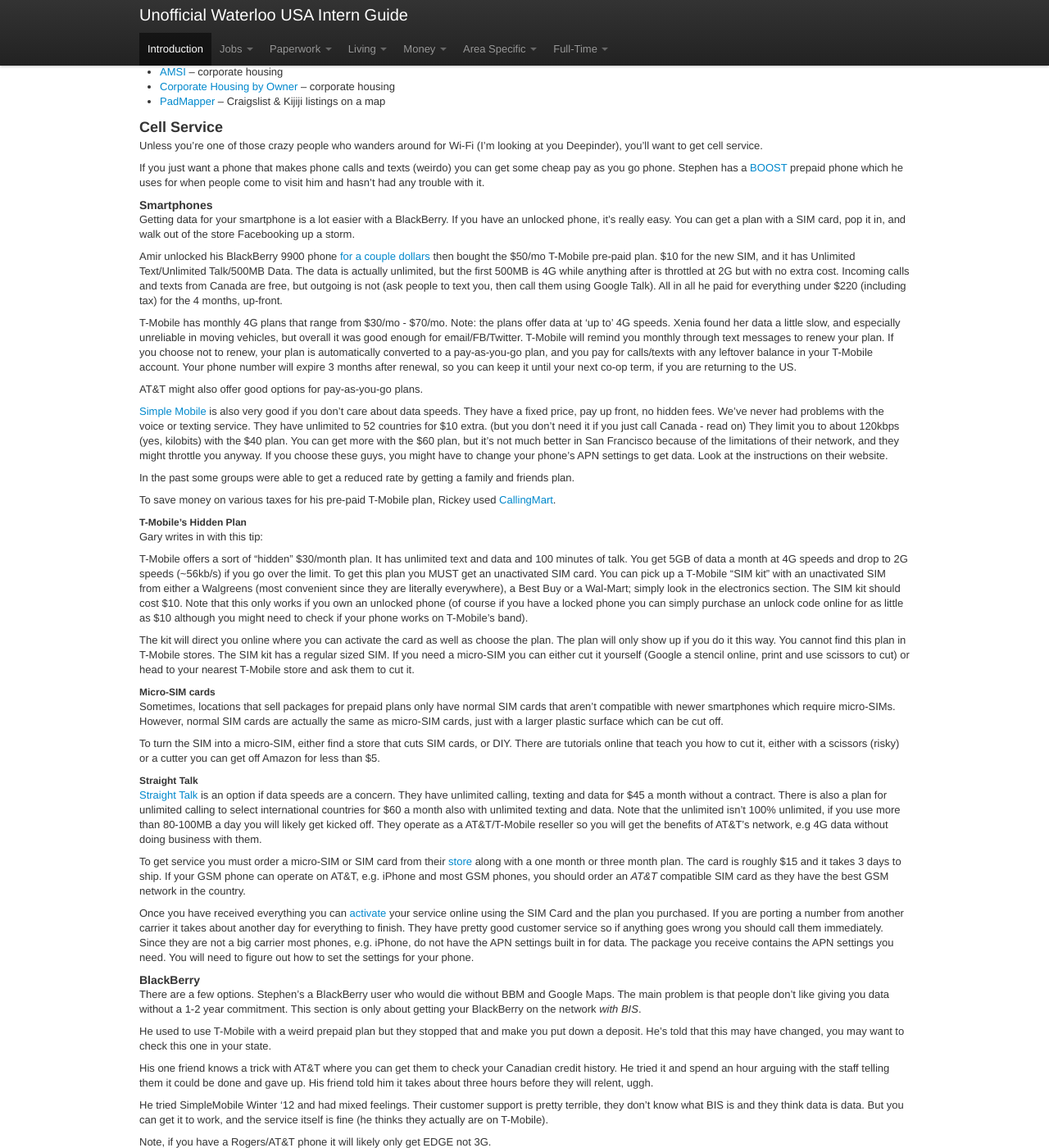
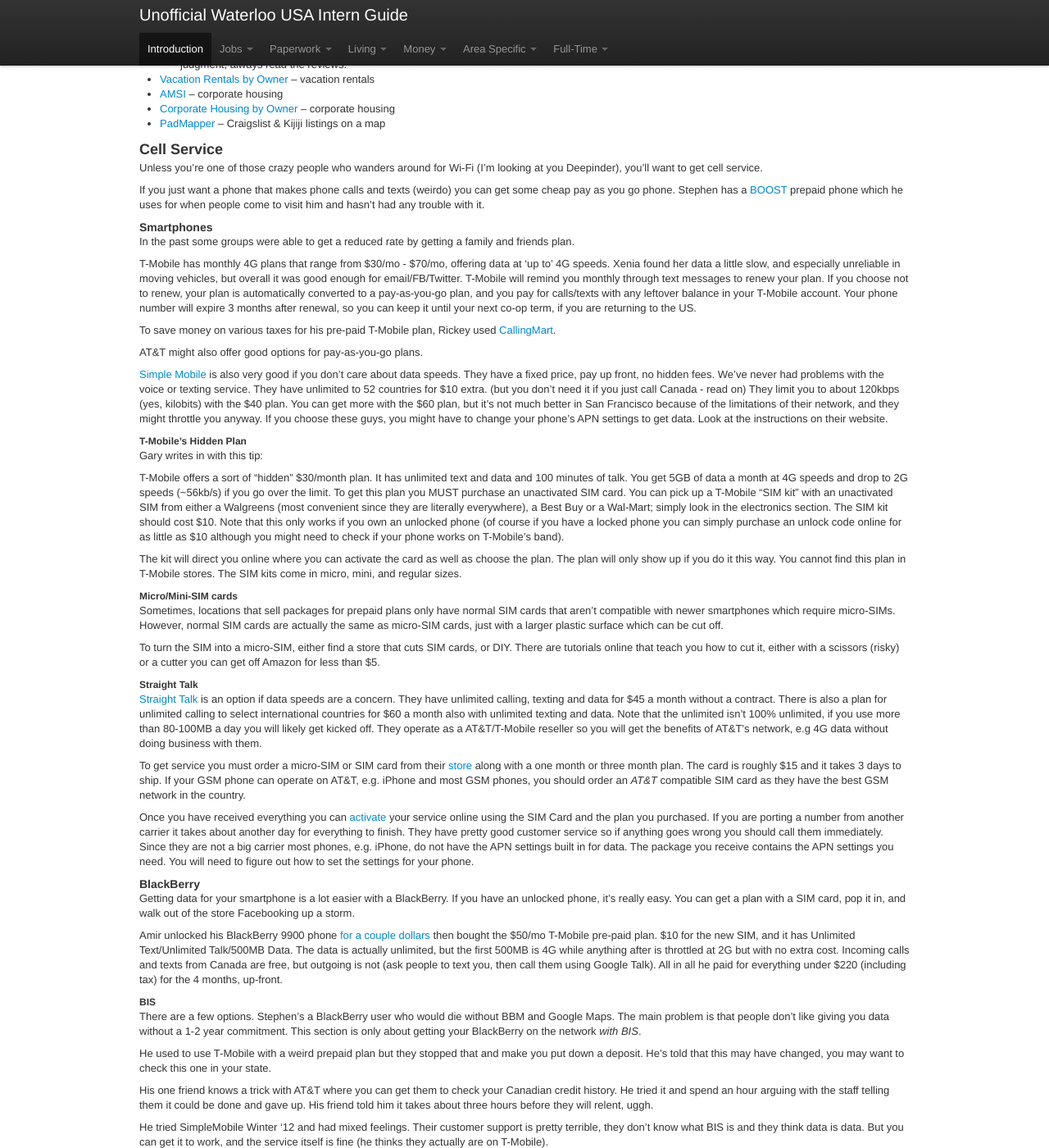
Before and after one commit to sholiday/Unofficial-Waterloo-USA-Intern-Guide, a Jekyll site: the page built from index.markdown, in a window 1280 px wide and 1400 px high, scrolled down 3635 px. Shown: the whole window at 82% size. Built offline with Jekyll 4.4.1, drawn with Linux system fonts in a browser that asks for light colours; nearby versions of some CDN libraries; Markdown is read by kramdown in place of the engine named in the settings; some of the changed text lies outside the part shown.

Commit message:
Refactored a few suggestions in the phone category

```diff
--- a/index.markdown
+++ b/index.markdown
@@ -83,12 +83,12 @@ Some of us have done it without trouble successfully.
 ### Pay
 Ask the pay in the interview. There is no reason not to. If they give you some
 '*competitive pay*' ask them in an email before you accept their offer.
-'*Competitive pay*' can range from $25/hr - $45/hr with or without housing and
+'*competitive pay*' can range from $25/hr - $45/hr with or without housing and
 plane tickets.
 
 The
 [Intern Project](http://internproject.io/choosing-an-internship/dont-take-your-highest-paying-offer/)
-has a recent blog post about `average` pay rates, whatever that means.
+has a recent blog post about 'average' pay rates, whatever that means.
 
 <section id="Jobs-Relocation" />
 ### Relocation
@@ -149,13 +148,16 @@ Don't call it a job or say you are working! The J-1 visa status is not meant for
 a poor little intern *training* in the United States!
 
 Some prefer keeping all the above as a digital copy in my Dropbox/Google Docs so
-they have instant access to them just in case I lose anything.
+they have instant access to them just in case they lose anything.
 
 If you are a US citizen, some of the above do not apply to you.
 Make sure you have your US passport, health insurance card, and boarding pass.
 
-If you get the stamp in your passport, that's how you know you did it right. This is changing / has changed: I-94's are [online](https://i94.cbp.dhs.gov/I94/request.html) / supposed to be online. Depending where you land, they may or may not have instituted online-only I-94's.
+I-94's are are [online](https://i94.cbp.dhs.gov/I94/request.html) / supposed to be online.
+Sometimes, you'll get the stamp in your passport, and will know you did it right.
+Depending where you land, they may or may not have instituted online-only I-94's.
 
+TODO: this should be moved to an "airports/flying" section
 If you are on a connection flight it doesn't hurt to ask the person at the gate
 waiting area to double-check your connection flight. Amir found out he would miss his connection flight -- Delta airlines reroute his flight for free and he was bumped to first class and also got to San Francisco earlier than he would've even without the delay.
 
@@ -262,14 +268,14 @@ would be a good roommate for your style.
   off walking around the area and asking every hotel about their rates.
 
 *Vacation Rentals* or *Corporate Housing* work well for our 4-month terms.
-Some websites I've used are:
+Some websites we've used successfully are:
 
 * [Airbnb Sublets](http://www.airbnb.com/sublets) -- monthly vacation rentals
 * [Airbnb](http://www.airbnb.com/) -- nightly vacation rentals
 
   * Good for when you're unable to move in for a couple of days, especially in
     the SF Bay Area. Typically cheaper than a hotel. Use common sense and good
-    judgement, always read the reviews.
+    judgment, always read the reviews.
 
 * [Vacation Rentals by Owner](http://vrbo.com) -- vacation rentals
 * [AMSI](http://www.amsires.com/) -- corporate housing
@@ -289,14 +295,11 @@ for when people come to visit him and hasn't had any trouble with it.
 
 <section id="Living-CellService-Smartphones" />
 #### Smartphones
-Getting data for your smartphone is a lot easier with a BlackBerry.
-If you have an unlocked phone, it's really easy. You can get a plan with a SIM
-card, pop it in, and walk out of the store Facebooking up a storm.
+In the past some groups were able to get a reduced rate by getting a family
+and friends plan.
 
-Amir unlocked his BlackBerry 9900 phone [for a couple dollars](http://freemyblackberry.com/index.php) then bought the $50/mo T-Mobile pre-paid plan. $10 for the new SIM, and it has Unlimited Text/Unlimited Talk/500MB Data. The data is actually unlimited, but the first 500MB is 4G while anything after is throttled at 2G but with no extra cost. Incoming calls and texts from Canada are free, but outgoing is not (ask people to text you, then call them using Google Talk). All in all he paid for everything under $220 (including tax) for the 4 months, up-front.
-
-T-Mobile has monthly 4G plans that range from $30/mo - $70/mo. Note: the plans
-offer data at 'up to' 4G speeds. Xenia found her data a little slow, and
+T-Mobile has monthly 4G plans that range from $30/mo - $70/mo, offering data
+at 'up to' 4G speeds. Xenia found her data a little slow, and
 especially unreliable in moving vehicles, but overall it was good enough for
 email/FB/Twitter. T-Mobile will remind you monthly through text messages to
 renew your plan. If you choose not to renew, your plan is automatically
@@ -317,19 +322,14 @@ limitations of their network, and they might throttle you anyway. If you choose
 these guys, you might have to change your phone's APN settings to get data. Look
 at the instructions on their website.
 
-In the past some groups were able to get a reduced rate by getting a family
-and friends plan.
-
-To save money on various taxes for his pre-paid T-Mobile plan, Rickey used [CallingMart](http://www.callingmart.com/).
-
 ##### T-Mobile's Hidden Plan
 Gary writes in with this tip:
 
-T-Mobile offers a sort of "hidden" $30/month plan. It has unlimited text and data and 100 minutes of talk. You get 5GB of data a month at 4G speeds and drop to 2G speeds (~56kb/s) if you go over the limit. To get this plan you MUST get an unactivated SIM card. You can pick up a T-Mobile "SIM kit" with an unactivated SIM from either a Walgreens (most convenient since they are literally everywhere), a Best Buy or a Wal-Mart; simply look in the electronics section. The SIM kit should cost $10. Note that this only works if you own an unlocked phone (of course if you have a locked phone you can simply purchase an unlock code online for as little as $10 although you might need to check if your phone works on T-Mobile's band).
+T-Mobile offers a sort of "hidden" $30/month plan. It has unlimited text and data and 100 minutes of talk. You get 5GB of data a month at 4G speeds and drop to 2G speeds (~56kb/s) if you go over the limit. To get this plan you MUST purchase an unactivated SIM card. You can pick up a T-Mobile "SIM kit" with an unactivated SIM from either a Walgreens (most convenient since they are literally everywhere), a Best Buy or a Wal-Mart; simply look in the electronics section. The SIM kit should cost $10. Note that this only works if you own an unlocked phone (of course if you have a locked phone you can simply purchase an unlock code online for as little as $10 although you might need to check if your phone works on T-Mobile's band).
 
-The kit will direct you online where you can activate the card as well as choose the plan. The plan will only show up if you do it this way. You cannot find this plan in T-Mobile stores. The SIM kit has a regular sized SIM. If you need a micro-SIM you can either cut it yourself (Google a stencil online, print and use scissors to cut) or head to your nearest T-Mobile store and ask them to cut it.
+The kit will direct you online where you can activate the card as well as choose the plan. The plan will only show up if you do it this way. You cannot find this plan in T-Mobile stores. The SIM kits come in micro, mini, and regular sizes.
 
-##### Micro-SIM cards
+##### Micro/Mini-SIM cards
 Sometimes, locations that sell packages for prepaid plans only have normal SIM
 cards that aren't compatible with newer smartphones which require micro-SIMs.
 However, normal SIM cards are actually the same as micro-SIM cards, just with a
@@ -367,6 +367,13 @@ your phone.
 
 <section id="Living-CellService-BlackBerry" />
 #### BlackBerry
+Getting data for your smartphone is a lot easier with a BlackBerry.
+If you have an unlocked phone, it's really easy. You can get a plan with a SIM
+card, pop it in, and walk out of the store Facebooking up a storm.
+
+Amir unlocked his BlackBerry 9900 phone [for a couple dollars](http://freemyblackberry.com/index.php) then bought the $50/mo T-Mobile pre-paid plan. $10 for the new SIM, and it has Unlimited Text/Unlimited Talk/500MB Data. The data is actually unlimited, but the first 500MB is 4G while anything after is throttled at 2G but with no extra cost. Incoming calls and texts from Canada are free, but outgoing is not (ask people to text you, then call them using Google Talk). All in all he paid for everything under $220 (including tax) for the 4 months, up-front.
+
+##### BIS
 There are a few options. Stephen's a BlackBerry user who would die without BBM
 and Google Maps. The main problem is that people don't like giving you data
 without a 1-2 year commitment. This section is only about getting your
@@ -398,11 +405,12 @@ Win/win.
 The reason you don't need to pay extra for long distance to Canada is you can
 use Google Voice for this. Normally to use Google Voice to call Canada for free,
 you dial a number and then type in the number you want to call and they connect
-you. This is not necessary if you have an Android phone. Get the Google Voice
-app and it will do this for you transparently, so you can just call Canada for
-free and it will use Google Voice. It's really, really nice. Note that you need
-to have an internet connection to take advantage of the automated Google Voice
-proxying.
+you. This is not necessary if you have an Android phone. Get the
+[Google Voice app](https://play.google.com/store/apps/details?id=com.google.android.apps.googlevoice&hl=en)
+and it does this transparently, so you can directly call Canada for free and it
+will use Google Voice. It's really, really nice.
+Note that you need to have an internet connection to take advantage of
+the automated Google Voice proxying.
 
 ---
 
```
Also changed, not shown: other parts of index.markdown (+9 -4 lines).
